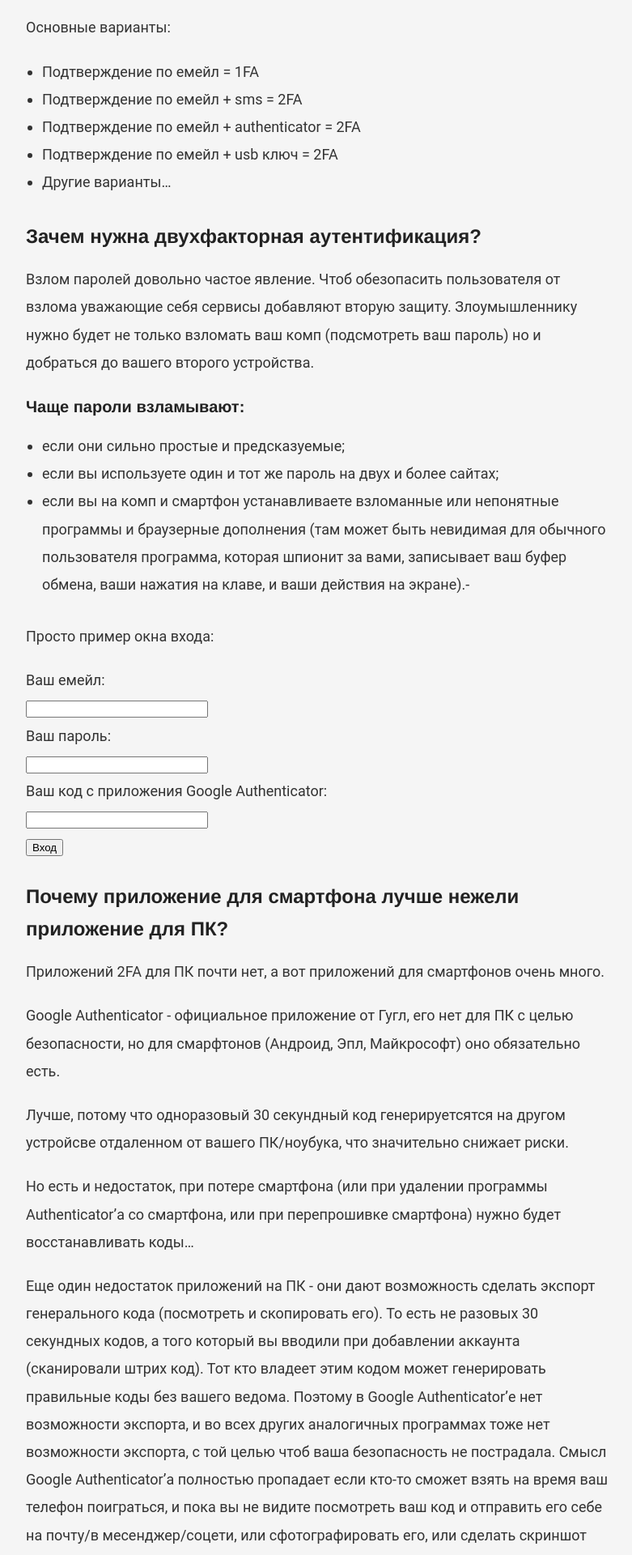
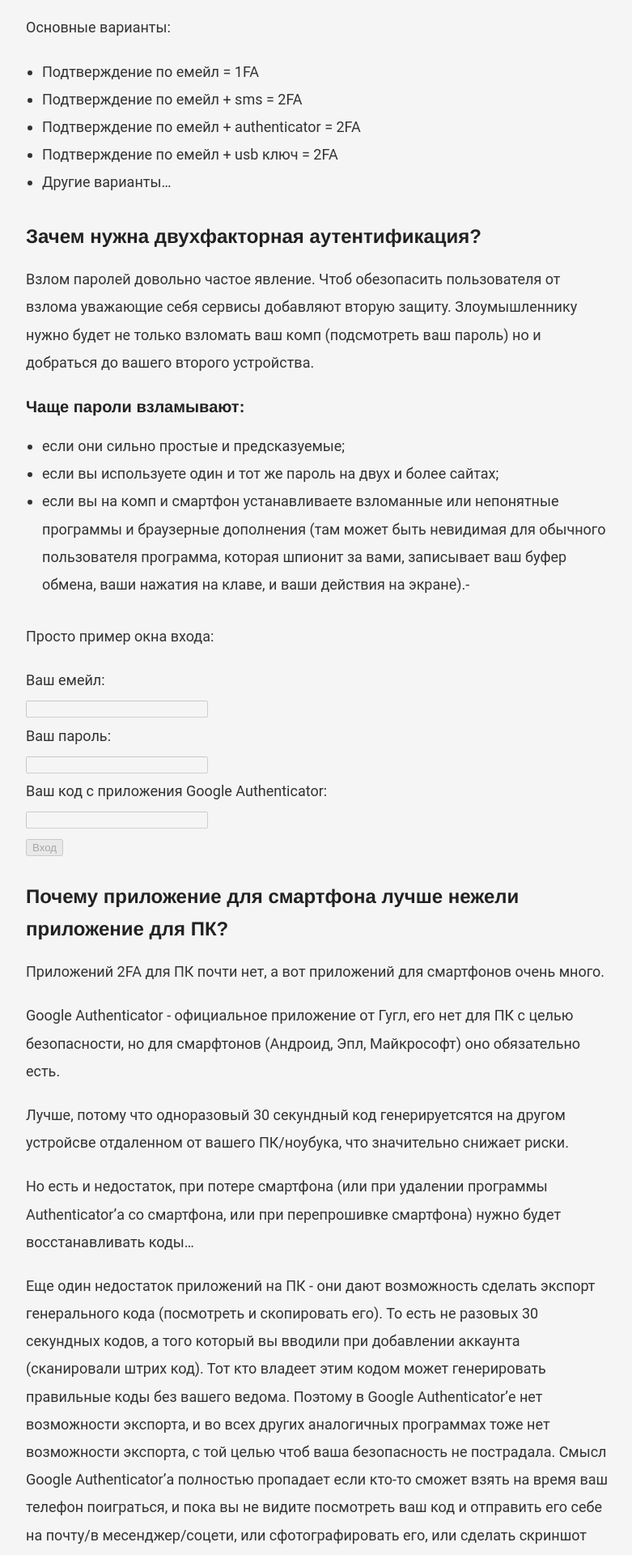
Before and after one commit to VadymVolos/vadymvolos.github.io, a Jekyll site: the page built from _posts/management/2017-02-21-2fa-authenticator.md, in a window 1280 px wide. Shown: the part 1040-2960 px from the top of the page at 81% size, without its empty margins (248-1029 px from the left). Built offline with Jekyll 4.4.1, drawn with Linux system fonts in a browser that asks for light colours; nearby versions of some CDN libraries; comment, search, counter and statistics services are not loaded.

Commit message:
Update 2017-02-21-2fa-authenticator.md

```diff
--- a/_posts/management/2017-02-21-2fa-authenticator.md
+++ b/_posts/management/2017-02-21-2fa-authenticator.md
@@ -33,10 +33,13 @@
 
 Просто пример окна входа:
 <form name="f1" method="get" action=" ">
-Ваш емейл: <br /><input name="login" type="text" size="25" maxlength="30" value="" /> <br />
-Ваш пароль: <br /><input name="pd" type="password" size="25" maxlength="30" value="" /> <br />
-Ваш код с приложения Google Authenticator: <br /><input name="pd" type="text" size="25" maxlength="30" value="" /> <br />
-<input type="submit" name="enter" value="Вход" />
+Ваш емейл: <br />
+<input name="login" type="text" size="25" maxlength="30" value="" disabled/> <br />
+Ваш пароль: <br />
+<input name="pd" type="password" size="25" maxlength="30" value="" disabled/> <br />
+Ваш код с приложения Google Authenticator: <br />
+<input name="pd" type="text" size="25" maxlength="30" value="" disabled/> <br />
+<input type="submit" name="enter" value="Вход" disabled/>
 </form>
 
 
```
